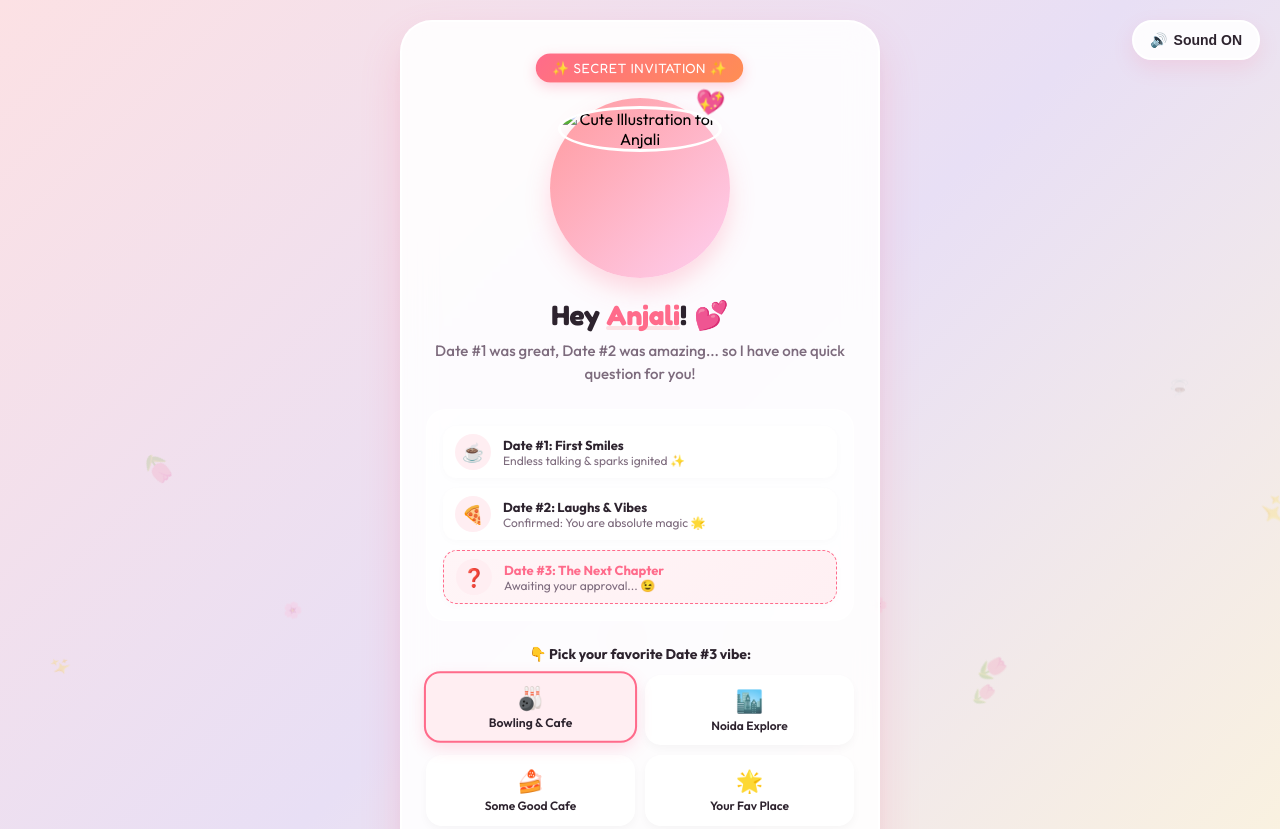
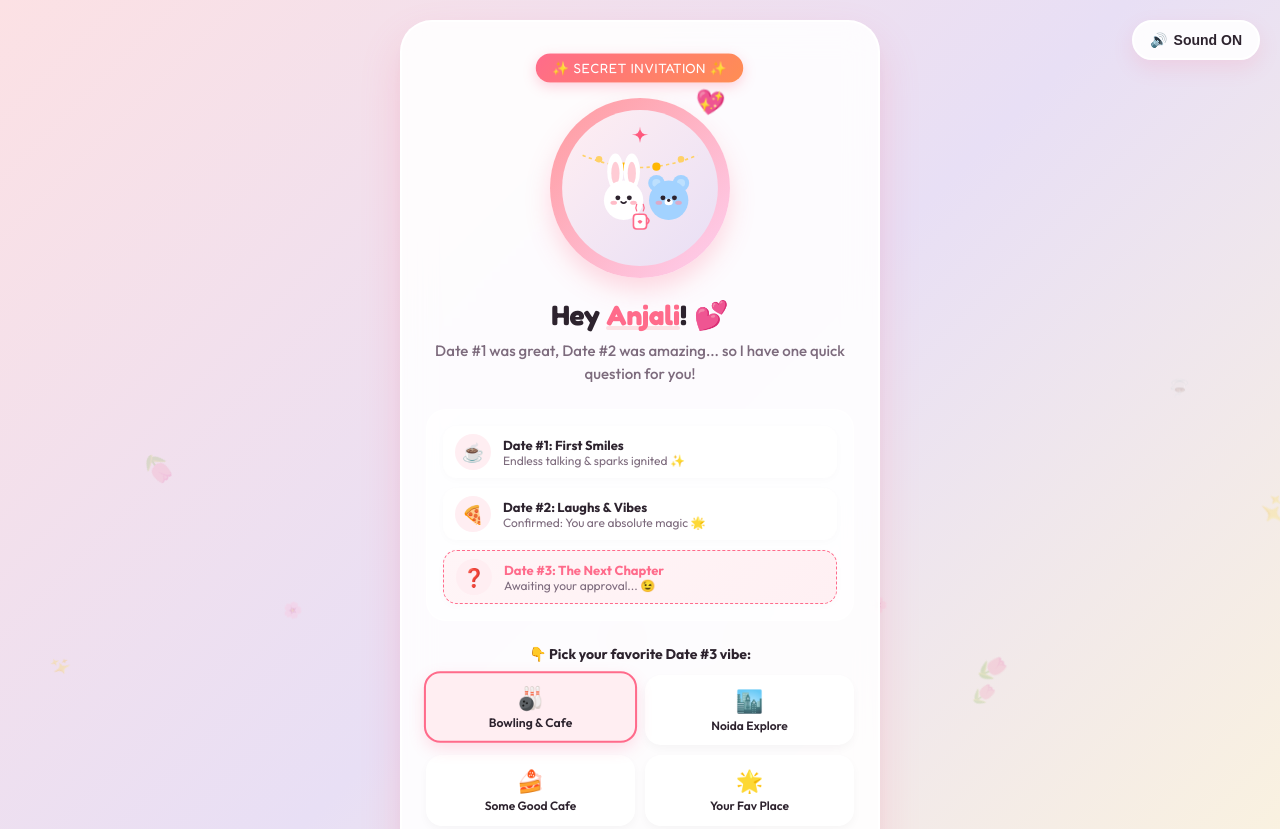
Before and after one commit to jainmansav/date-card-anjali, a plain HTML site: page index.html in a window 1280 px wide. Shown: the top 829 px of the page. Drawn offline with Linux system fonts and the light colour scheme.

Commit message:
Add files via upload

```diff
--- a/index.html
+++ b/index.html
@@ -711,7 +711,62 @@
     <div class="badge">✨ SECRET INVITATION ✨</div>
 
     <div class="img-frame">
-      <img src="date_illustration.jpg" alt="Cute Illustration for Anjali">
+      <svg class="kawaii-svg" viewBox="0 0 200 200" width="100%" height="100%">
+        <defs>
+          <linearGradient id="bgGrad" x1="0%" y1="0%" x2="100%" y2="100%">
+            <stop offset="0%" stop-color="#ffeef2"/>
+            <stop offset="100%" stop-color="#e8dff5"/>
+          </linearGradient>
+          <linearGradient id="heartGrad" x1="0%" y1="0%" x2="100%" y2="100%">
+            <stop offset="0%" stop-color="#ff6b8b"/>
+            <stop offset="100%" stop-color="#ff4770"/>
+          </linearGradient>
+        </defs>
+        <!-- Background circle -->
+        <circle cx="100" cy="100" r="95" fill="url(#bgGrad)"/>
+        <!-- Twinkling lights arc -->
+        <path d="M 30 60 Q 100 90 170 60" fill="none" stroke="#ffd166" stroke-width="2" stroke-dasharray="4 4"/>
+        <circle cx="50" cy="65" r="4" fill="#ffd166"/>
+        <circle cx="80" cy="74" r="5" fill="#ffb703"/>
+        <circle cx="120" cy="74" r="5" fill="#ffb703"/>
+        <circle cx="150" cy="65" r="4" fill="#ffd166"/>
+
+        <!-- Bunny (Left) -->
+        <ellipse cx="70" cy="80" rx="10" ry="22" fill="#ffffff"/>
+        <ellipse cx="70" cy="82" rx="5" ry="14" fill="#ffccd5"/>
+        <ellipse cx="90" cy="80" rx="10" ry="22" fill="#ffffff"/>
+        <ellipse cx="90" cy="82" rx="5" ry="14" fill="#ffccd5"/>
+        <circle cx="80" cy="115" r="24" fill="#ffffff"/>
+        <circle cx="73" cy="112" r="3" fill="#2d232e"/>
+        <circle cx="87" cy="112" r="3" fill="#2d232e"/>
+        <ellipse cx="68" cy="118" rx="4" ry="2.5" fill="#ff8fa3" opacity="0.6"/>
+        <ellipse cx="92" cy="118" rx="4" ry="2.5" fill="#ff8fa3" opacity="0.6"/>
+        <path d="M 77 117 Q 80 120 83 117" fill="none" stroke="#2d232e" stroke-width="2" stroke-linecap="round"/>
+
+        <!-- Bear (Right) -->
+        <circle cx="120" cy="94" r="10" fill="#a2d2ff"/>
+        <circle cx="120" cy="94" r="5" fill="#bde0fe"/>
+        <circle cx="150" cy="94" r="10" fill="#a2d2ff"/>
+        <circle cx="150" cy="94" r="5" fill="#bde0fe"/>
+        <circle cx="135" cy="115" r="24" fill="#a2d2ff"/>
+        <circle cx="128" cy="112" r="3" fill="#2d232e"/>
+        <circle cx="142" cy="112" r="3" fill="#2d232e"/>
+        <ellipse cx="123" cy="118" rx="4" ry="2.5" fill="#ff8fa3" opacity="0.6"/>
+        <ellipse cx="147" cy="118" rx="4" ry="2.5" fill="#ff8fa3" opacity="0.6"/>
+        <ellipse cx="135" cy="117" rx="5" ry="4" fill="#ffffff"/>
+        <circle cx="135" cy="115" r="2" fill="#2d232e"/>
+
+        <!-- Shared Coffee Cup with Heart -->
+        <rect x="92" y="132" width="16" height="18" rx="4" fill="#ffffff" stroke="#ff6b8b" stroke-width="2"/>
+        <path d="M 108 136 Q 114 140 108 144" fill="none" stroke="#ff6b8b" stroke-width="2"/>
+        <path d="M 97 141 Q 100 137 103 141 Q 100 146 97 141 Z" fill="#ff6b8b"/>
+        <!-- Steam -->
+        <path d="M 96 128 Q 94 124 96 120" fill="none" stroke="#ff6b8b" stroke-width="1.5" stroke-linecap="round"/>
+        <path d="M 104 128 Q 106 124 104 120" fill="none" stroke="#ff6b8b" stroke-width="1.5" stroke-linecap="round"/>
+
+        <!-- Sparkles & Hearts around -->
+        <path d="M 100 45 Q 100 35 90 35 Q 100 35 100 25 Q 100 35 110 35 Q 100 35 100 45 Z" fill="url(#heartGrad)"/>
+      </svg>
       <div class="floating-sparkle">💖</div>
     </div>
 
```
